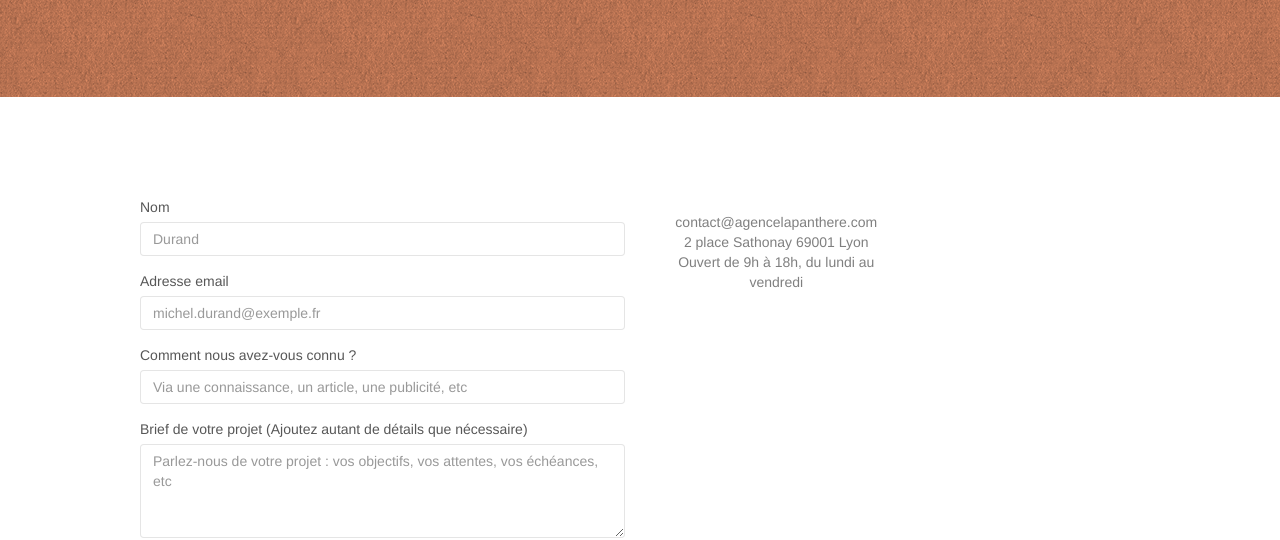
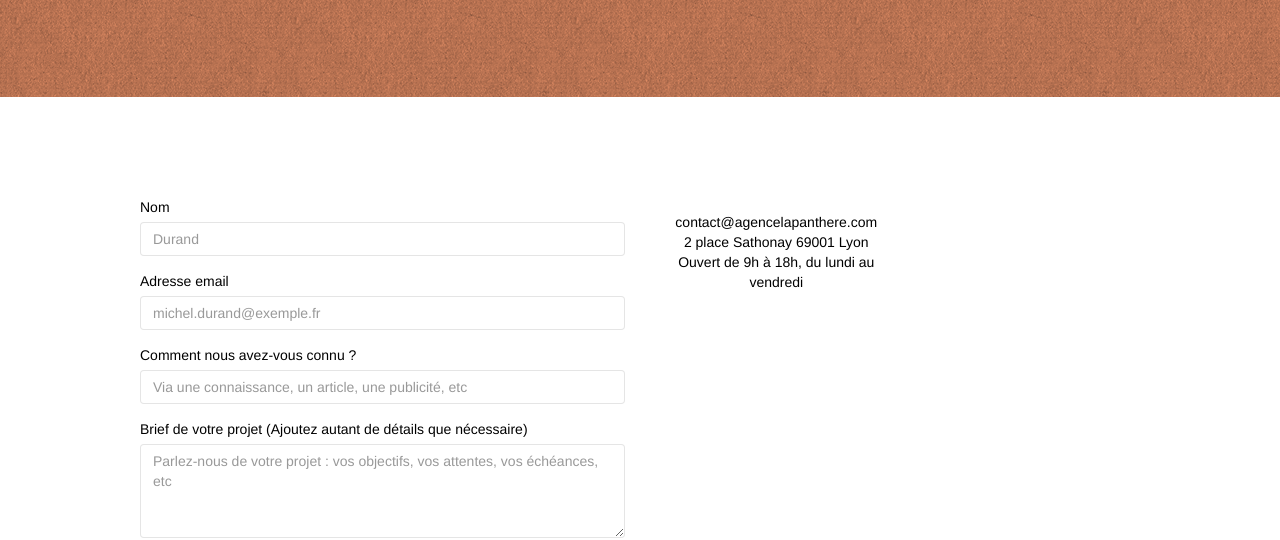
Before and after one commit to laurelinnalc/projet4-update, a plain HTML site: page contact.html in a window 1280 px wide. Shown: the part 285-825 px from the top of the page. Drawn offline with Linux system fonts and the light colour scheme.

Commit message:
label + address text color changed

```diff
--- a/style.css
+++ b/style.css
@@ -684,6 +684,10 @@ a {
     color: #575757!important;
 }
 
+label {
+    color: black!important;
+}
+
 .container {
     max-width: 1000px;
 }
@@ -922,6 +926,7 @@ address {
     width: 50%;
     margin-top: 15px;
     text-align: center;
+    color: black;
 }
 
 .center-block {
```
